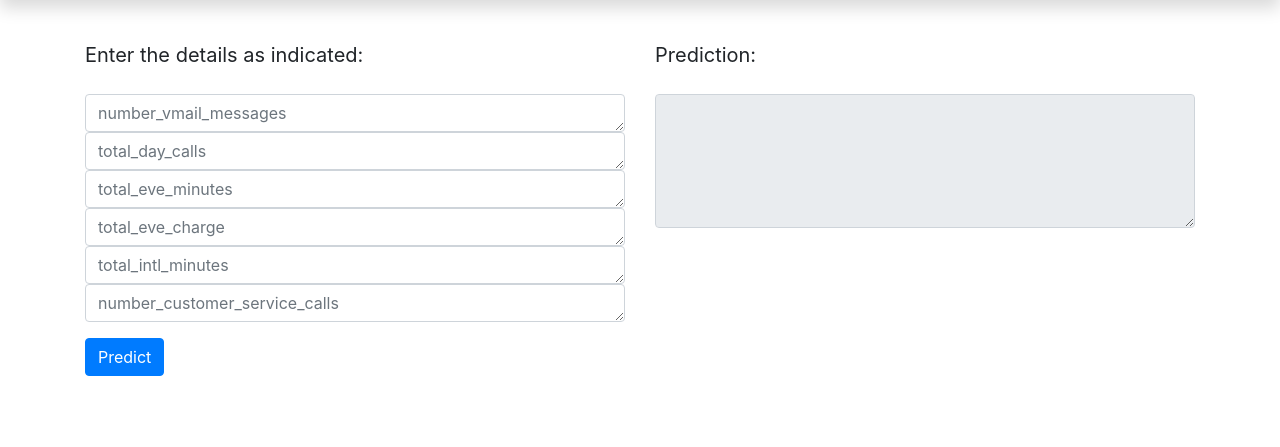
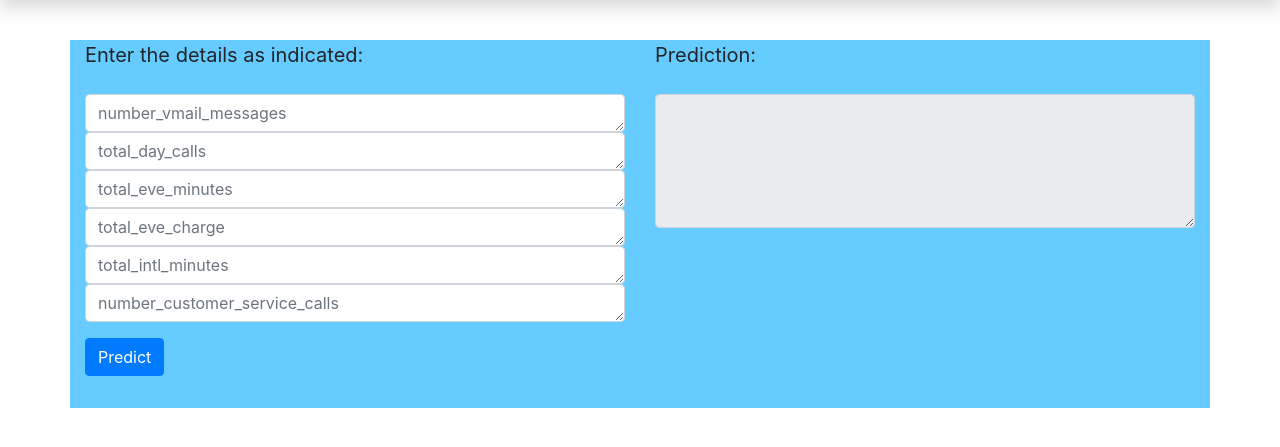
Before and after one commit to sambit2407/churn_pred_mlops, a Flask app: page / in a window 1280 px wide. Shown: the part 56-503 px from the top of the page. Run offline with Flask 2, Linux system fonts and the light colour scheme; some libraries are stand-ins or nearby versions.

Commit message:
Update index.html

```diff
--- a/webapp/templates/index.html
+++ b/webapp/templates/index.html
@@ -39,7 +39,7 @@ ChurnPrediction
         <br>
         <br>
         <br>
-        <div class="container">
+        <div class="container" style="background-color : #66ccff">
             <div class="row">
                 <div class="col">
                     <form method="POST">
```
